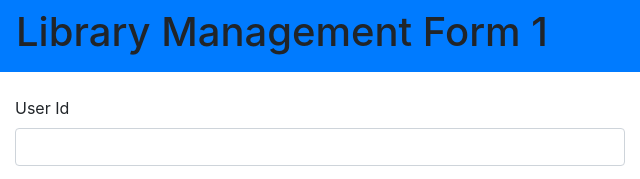
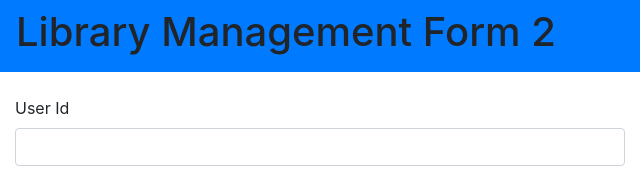
Before and after one commit to m-bilalqayoom/library-mangement, a plain HTML site: page librarymange/index.html in a window 1280 px wide. Shown: the top 179 px of the page, 0-640 px from the left. Drawn offline with nearby package versions, Linux system fonts and the light colour scheme.

Commit message:
create child branch

```diff
--- a/librarymange/index.html
+++ b/librarymange/index.html
@@ -12,7 +12,7 @@
 </head>
 <body>
         <nav class="navbar navbar-primary bg-primary">
-            <h1>Library Management Form 1</h1></header> </nav>
+            <h1>Library Management Form 2</h1></header> </nav>
    <br/>
 
 
```
